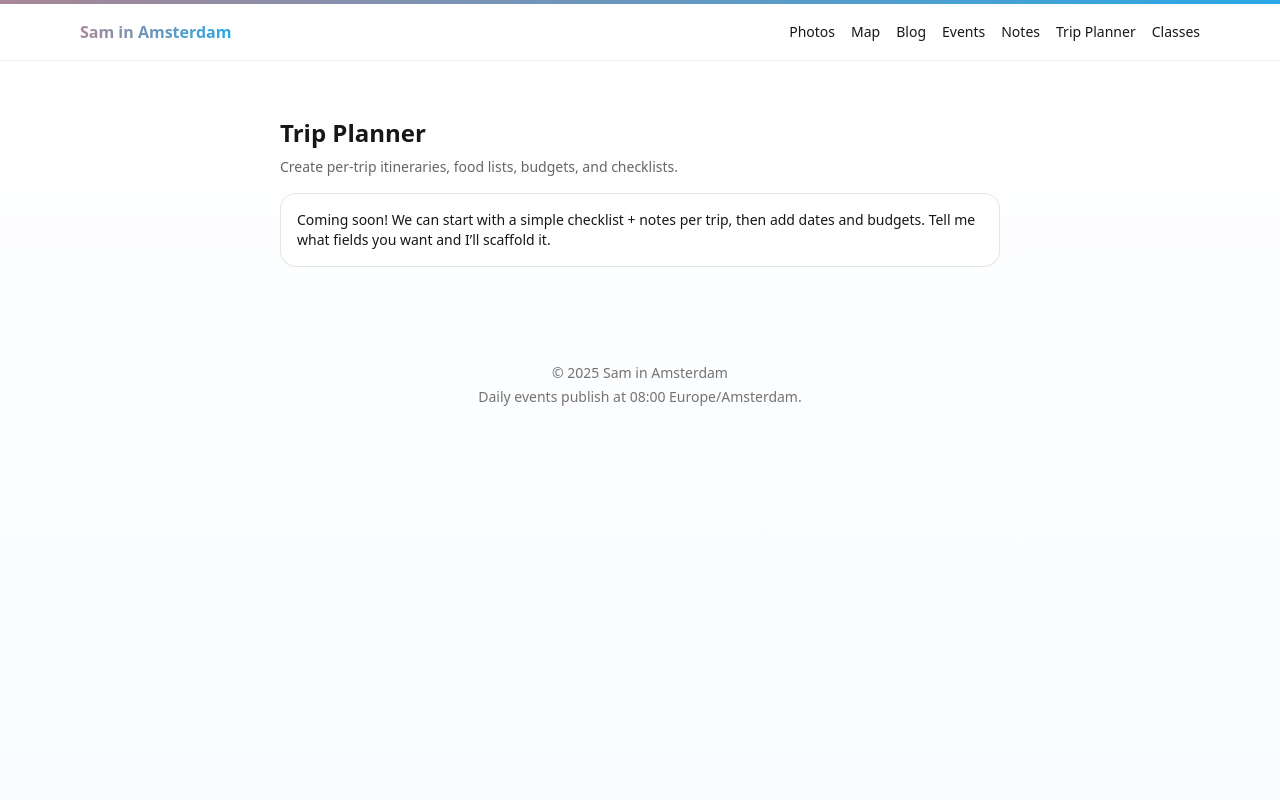
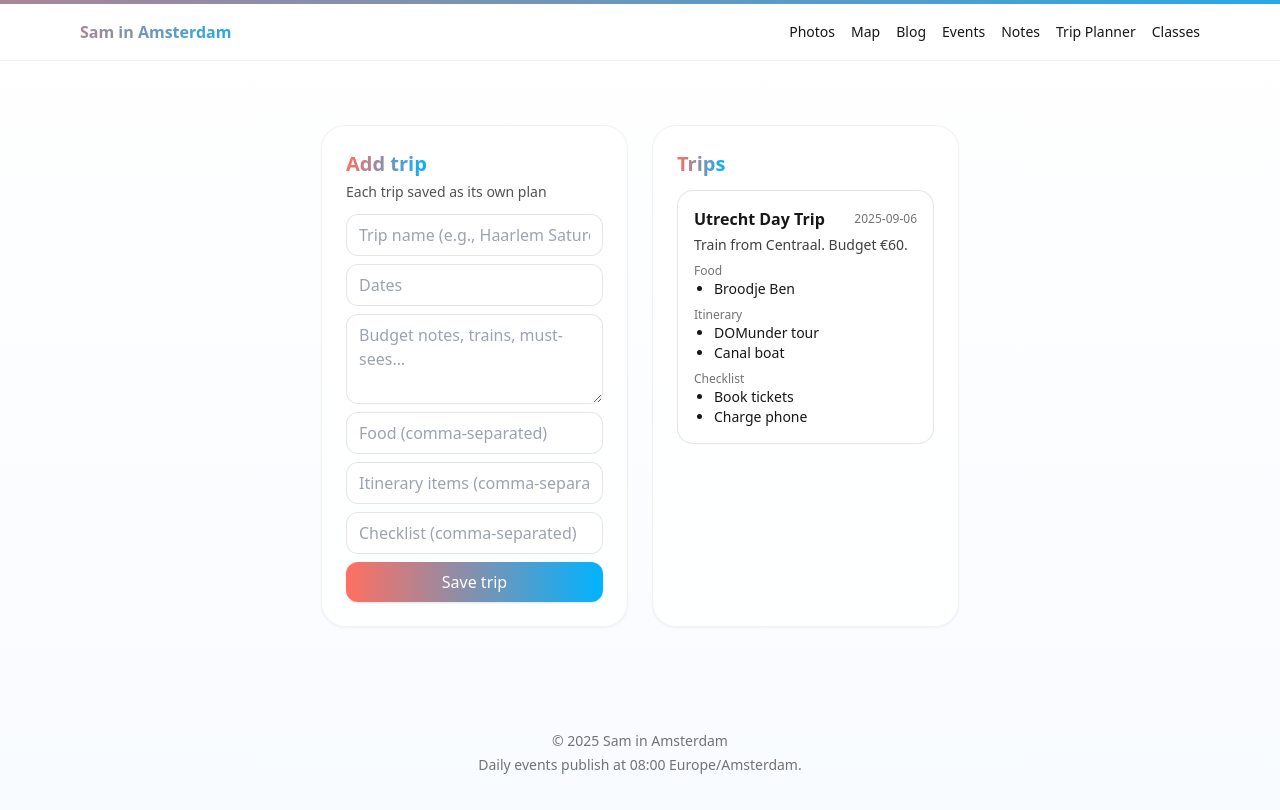
Before and after one commit to SChachkes/saminamsterdam-site, a Next.js app: page /trips in a window 1280 px wide. Shown: the top 810 px of the page. Built offline with nearby package versions, Linux system fonts and the light colour scheme.

Commit message:
trips_fixed

```diff
--- a/app/trips/page.tsx
+++ b/app/trips/page.tsx
@@ -1,16 +1,94 @@
-export default function TripPlannerPage() {
+'use client';
+import { useState } from 'react';
+
+const ACCENT_GRAD = 'bg-gradient-to-r from-[#FF6F61] to-[#00B3FF]';
+const ACCENT_TEXT = 'bg-clip-text text-transparent bg-gradient-to-r from-[#FF6F61] to-[#00B3FF]';
+
+function cls(...s: (string|false|undefined)[]) { return s.filter(Boolean).join(' '); }
+function Button({ children, onClick, type='button', className='' }:{children:React.ReactNode;onClick?:()=>void;type?:'button'|'submit';className?:string}) {
+  return <button type={type} onClick={onClick} className={cls('px-4 py-2 rounded-xl text-white font-medium shadow hover:opacity-95 transition', ACCENT_GRAD, className)}>{children}</button>;
+}
+function Section({ title, desc, children }:{title:string;desc?:string;children:React.ReactNode}) {
   return (
-    <section className="max-w-3xl mx-auto p-6">
-      <h1 className="text-2xl font-semibold mb-2">Trip Planner</h1>
-      <p className="text-sm text-black/60 mb-4">
-        Create per-trip itineraries, food lists, budgets, and checklists.
-      </p>
-      <div className="border border-black/10 rounded-2xl p-4 bg-white/70">
-        <p className="text-sm">
-          Coming soon! We can start with a simple checklist + notes per trip, then
-          add dates and budgets. Tell me what fields you want and I’ll scaffold it.
-        </p>
+    <section className="bg-white/80 backdrop-blur rounded-3xl p-6 shadow-sm border border-black/5">
+      <div className="mb-3">
+        <h2 className="text-xl font-semibold"><span className={ACCENT_TEXT}>{title}</span></h2>
+        {desc && <p className="text-sm text-neutral-600 mt-1">{desc}</p>}
       </div>
+      {children}
     </section>
   );
 }
+
+// demo seed so the right-side card is not empty at first
+const DEMO_TRIPS = [
+  { id: 1, name: "Utrecht Day Trip", dates: "2025-09-06", notes: "Train from Centraal. Budget €60.", food: ["Broodje Ben"], itinerary: ["DOMunder tour", "Canal boat"], checklist: ["Book tickets", "Charge phone"] },
+];
+
+export default function TripsPage() {
+  const [trips, setTrips] = useState(DEMO_TRIPS);
+  const [draft, setDraft] = useState({ name: "", dates: "", notes: "", food: "", itinerary: "", checklist: "" });
+
+  const addTrip = () => {
+    if (!draft.name) return;
+    const trip = {
+      id: Math.random(),
+      name: draft.name,
+      dates: draft.dates,
+      notes: draft.notes,
+      food: draft.food ? draft.food.split(",").map(s => s.trim()).filter(Boolean) : [],
+      itinerary: draft.itinerary ? draft.itinerary.split(",").map(s => s.trim()).filter(Boolean) : [],
+      checklist: draft.checklist ? draft.checklist.split(",").map(s => s.trim()).filter(Boolean) : [],
+    };
+    setTrips(t => [trip, ...t]);
+    setDraft({ name: "", dates: "", notes: "", food: "", itinerary: "", checklist: "" });
+  };
+
+  return (
+    <div className="max-w-6xl mx-auto px-4 py-8 grid md:grid-cols-2 gap-6">
+      <Section title="Add trip" desc="Each trip saved as its own plan">
+        <div className="grid gap-2">
+          <input value={draft.name} onChange={e=>setDraft({...draft, name:e.target.value})} placeholder="Trip name (e.g., Haarlem Saturday)" className="px-3 py-2 rounded-xl border border-black/10" />
+          <input value={draft.dates} onChange={e=>setDraft({...draft, dates:e.target.value})} placeholder="Dates" className="px-3 py-2 rounded-xl border border-black/10" />
+          <textarea value={draft.notes} onChange={e=>setDraft({...draft, notes:e.target.value})} placeholder="Budget notes, trains, must-sees…" className="px-3 py-2 rounded-xl border border-black/10 min-h-[90px]" />
+          <input value={draft.food} onChange={e=>setDraft({...draft, food:e.target.value})} placeholder="Food (comma-separated)" className="px-3 py-2 rounded-xl border border-black/10" />
+          <input value={draft.itinerary} onChange={e=>setDraft({...draft, itinerary:e.target.value})} placeholder="Itinerary items (comma-separated)" className="px-3 py-2 rounded-xl border border-black/10" />
+          <input value={draft.checklist} onChange={e=>setDraft({...draft, checklist:e.target.value})} placeholder="Checklist (comma-separated)" className="px-3 py-2 rounded-xl border border-black/10" />
+          <Button onClick={addTrip}>Save trip</Button>
+        </div>
+      </Section>
+
+      <Section title="Trips">
+        <div className="space-y-3">
+          {trips.map(t => (
+            <div key={t.id} className="p-4 rounded-2xl border border-black/10 bg-white/70">
+              <div className="flex items-center justify-between">
+                <div className="font-semibold">{t.name}</div>
+                <div className="text-xs text-neutral-500">{t.dates}</div>
+              </div>
+              {t.notes && <div className="text-sm text-neutral-700 mt-1">{t.notes}</div>}
+              {t.food?.length > 0 && (
+                <div className="mt-2">
+                  <div className="text-xs text-neutral-500">Food</div>
+                  <ul className="list-disc ml-5 text-sm">{t.food.map((f,i)=><li key={i}>{f}</li>)}</ul>
+                </div>
+              )}
+              {t.itinerary?.length > 0 && (
+                <div className="mt-2">
+                  <div className="text-xs text-neutral-500">Itinerary</div>
+                  <ul className="list-disc ml-5 text-sm">{t.itinerary.map((f,i)=><li key={i}>{f}</li>)}</ul>
+                </div>
+              )}
+              {t.checklist?.length > 0 && (
+                <div className="mt-2">
+                  <div className="text-xs text-neutral-500">Checklist</div>
+                  <ul className="list-disc ml-5 text-sm">{t.checklist.map((f,i)=><li key={i}>{f}</li>)}</ul>
+                </div>
+              )}
+            </div>
+          ))}
+        </div>
+      </Section>
+    </div>
+  );
+}
```
